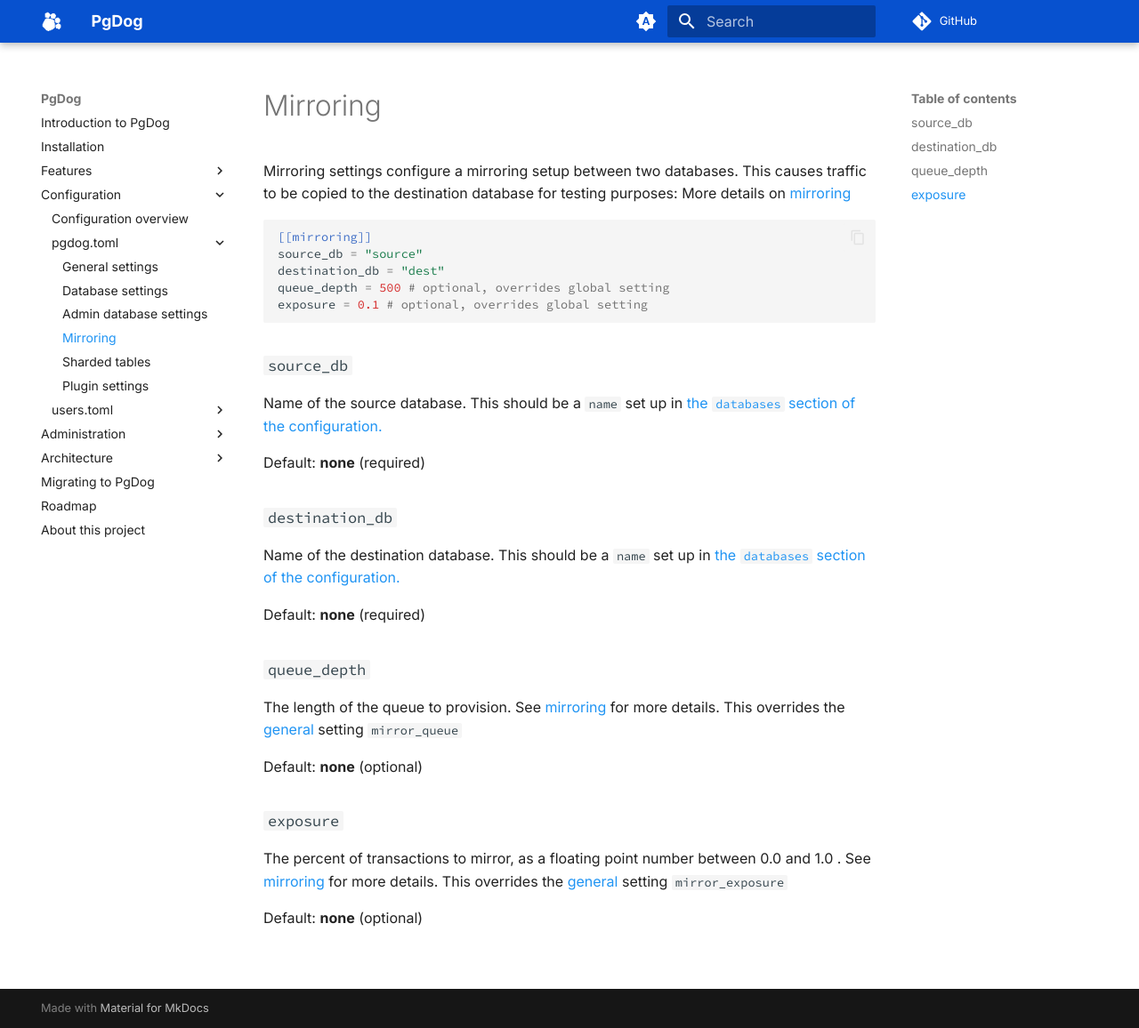
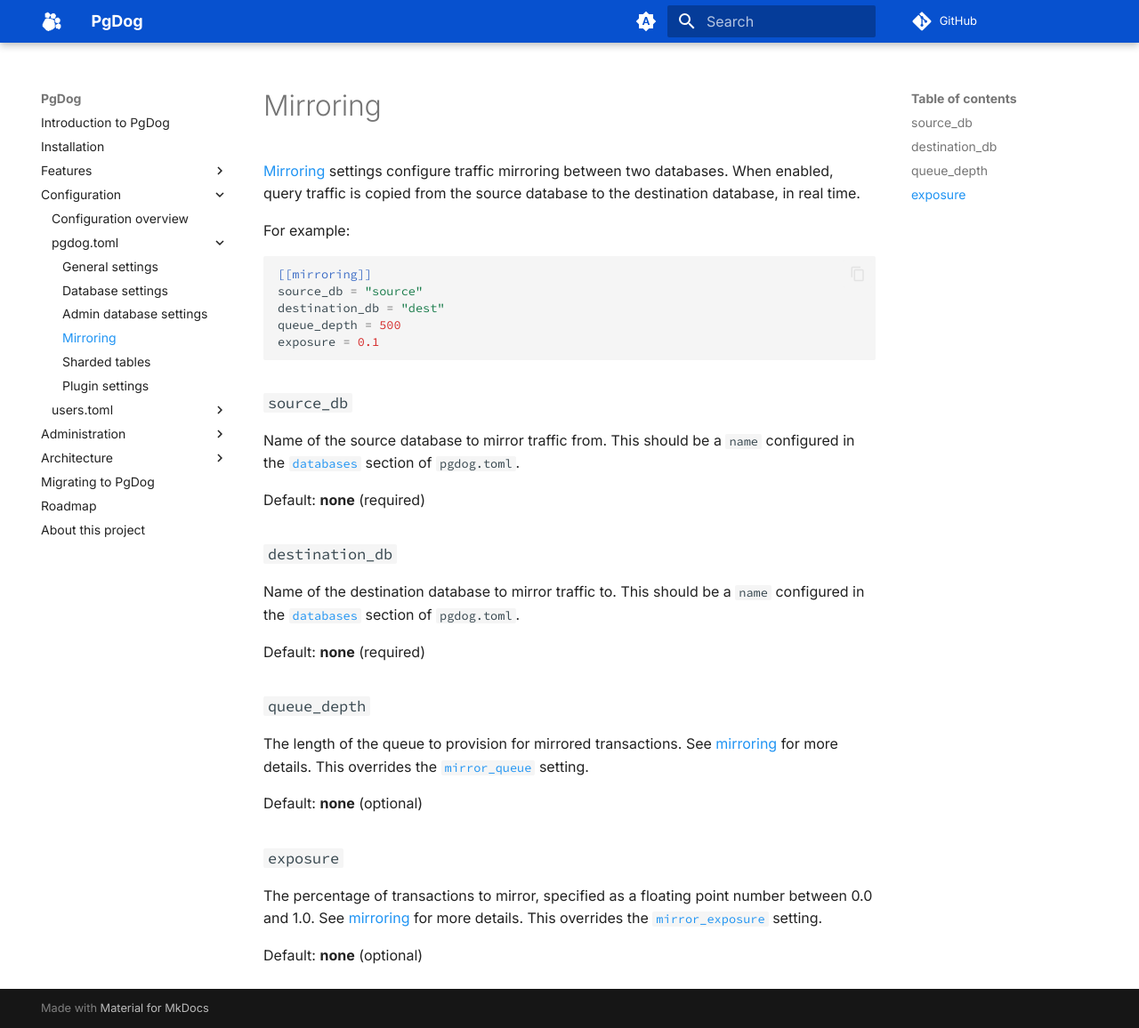
Before and after one commit to pgdogdev/docs, an MkDocs documentation site: the page built from docs/configuration/pgdog.toml/mirroring.md, in a window 1280 px wide and 1156 px high. Shown: the whole window at 89% size. Built offline with MkDocs 1.6.1 and Material for MkDocs 9.7.7, drawn with Linux system fonts in a browser that asks for light colours; comment, search, counter and statistics services are not loaded.

Commit message:
Fix a few typos

````diff
--- a/docs/configuration/pgdog.toml/mirroring.md
+++ b/docs/configuration/pgdog.toml/mirroring.md
@@ -1,37 +1,39 @@
 # Mirroring
 
-Mirroring settings configure a mirroring setup between two databases. This causes traffic to be copied to the destination database for testing purposes: More details on [mirroring](../../features/mirroring.md)
+[Mirroring](../../features/mirroring.md) settings configure traffic mirroring between two databases. When enabled, query traffic is copied from the source database to the destination database, in real time.
+
+For example:
 
 ```toml
 [[mirroring]]
 source_db = "source"
 destination_db = "dest"
-queue_depth = 500 # optional, overrides global setting
-exposure = 0.1 # optional, overrides global setting
+queue_depth = 500
+exposure = 0.1
 ```
 
 ### `source_db`
 
-Name of the source database. This should be a `name` set up in
-[the `databases` section of the configuration.](./databases.md)
+Name of the source database to mirror traffic from. This should be a `name` configured in the
+[`databases`](./databases.md) section of `pgdog.toml`.
 
 Default: **none** (required)
 
 ### `destination_db`
 
-Name of the destination database. This should be a `name` set up
-in [the `databases` section of the configuration.](./databases.md)
+Name of the destination database to mirror traffic to. This should be a `name` configured
+in the [`databases` ](./databases.md) section of `pgdog.toml`.
 
 Default: **none** (required)
 
 ### `queue_depth`
 
-The length of the queue to provision. See [mirroring](../../features/mirroring.md) for more details. This overrides the [general](./general.md) setting `mirror_queue`
+The length of the queue to provision for mirrored transactions. See [mirroring](../../features/mirroring.md) for more details. This overrides the [`mirror_queue`](./general.md#mirror_queue) setting.
 
 Default: **none** (optional)
 
 ### `exposure`
 
-The percent of transactions to mirror, as a floating point number between 0.0 and 1.0 . See [mirroring](../../features/mirroring.md) for more details. This overrides the [general](./general.md) setting `mirror_exposure`
+The percentage of transactions to mirror, specified as a floating point number between 0.0 and 1.0. See [mirroring](../../features/mirroring.md) for more details. This overrides the [`mirror_exposure`](./general.md#mirror_exposure) setting.
 
 Default: **none** (optional)
````
